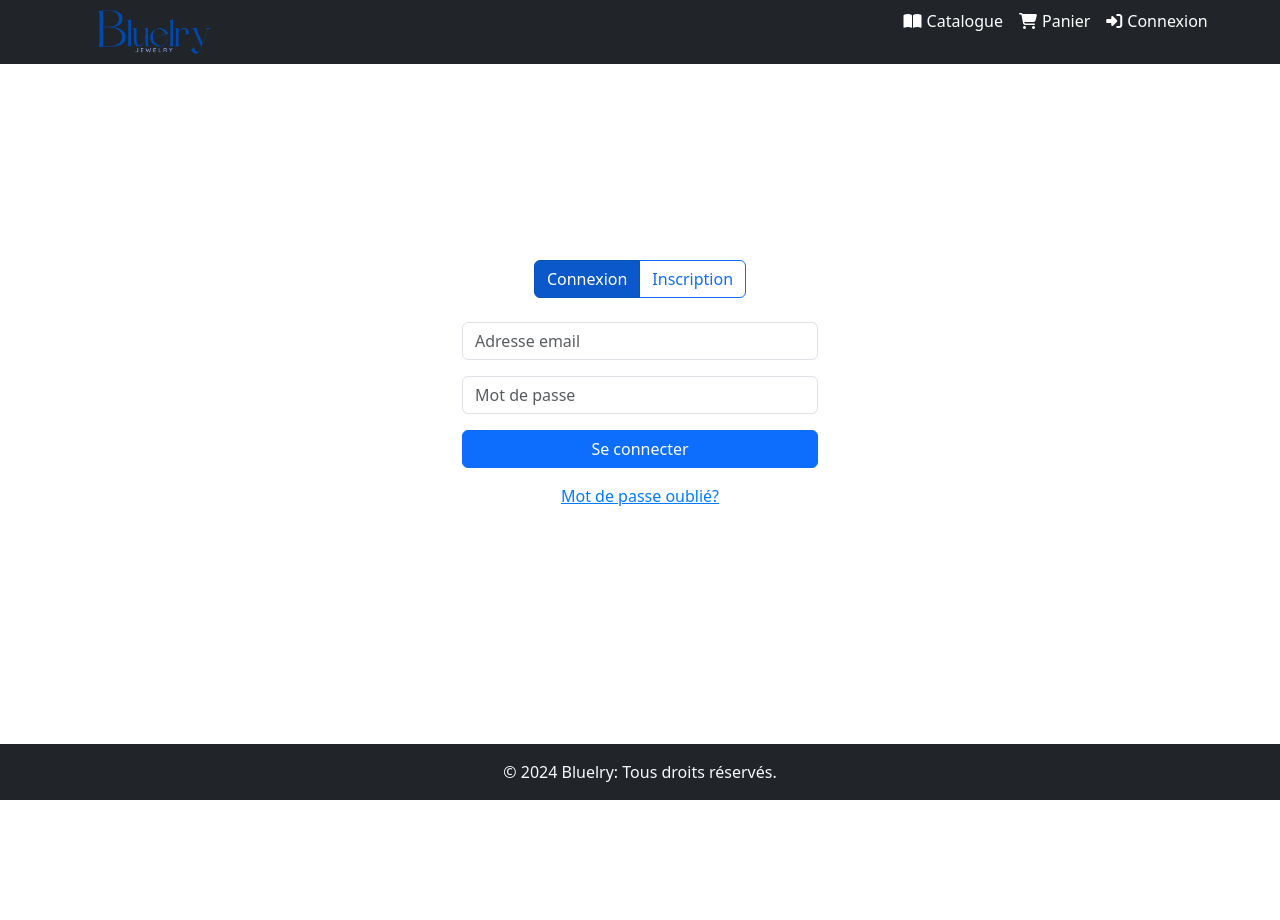
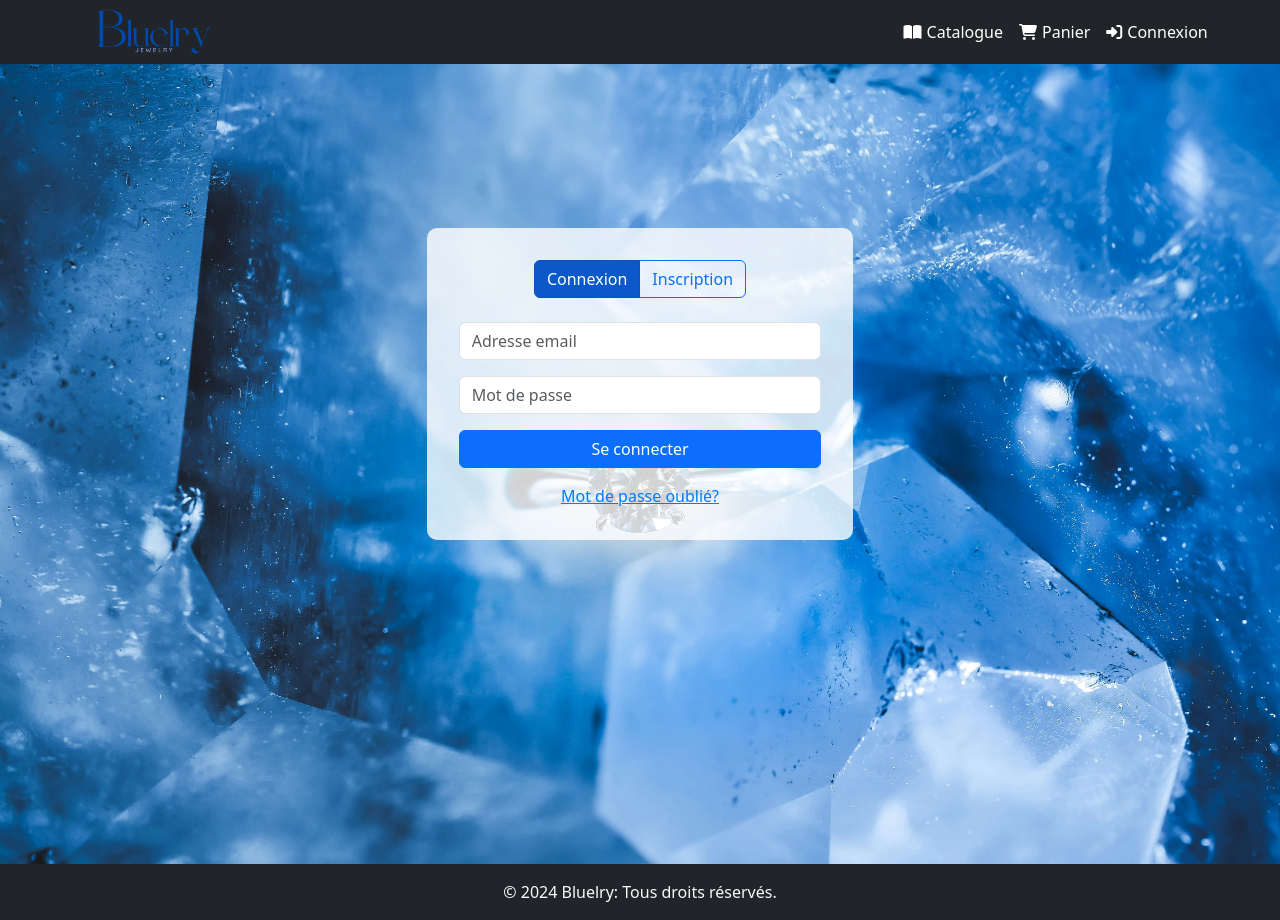
Before and after one commit to ayoub-sourrakh/bluelry_react, a React (Create React App) app: page /login in a window 1280 px wide. Before the commit the page ends 800 px from the top, so only its background shows below. Built offline with nearby package versions, Linux system fonts and the light colour scheme.

Commit message:
login page

```diff
--- a/src/components/Header/Header.css
+++ b/src/components/Header/Header.css
@@ -2,7 +2,6 @@
     background-color: rgba(var(--bs-dark-rgb), var(--bs-bg-opacity));
     margin-left: 55%;
     padding-left: 5%;
-    padding-bottom: 2%;
     border-bottom-left-radius: 10px;
     border-bottom-right-radius: 10px;
 }
@@ -12,6 +11,10 @@
 
 @media (max-width: 991.20px) {
 
+    .navbar-collapse {
+        padding-bottom: 2%;
+    }
+
     .dropdown-menu-dark {
         margin-bottom: 1rem;
         margin-right: 2rem;
--- a/src/pages/LoginPage.js
+++ b/src/pages/LoginPage.js
@@ -2,6 +2,7 @@ import React, { useState, useContext } from 'react';
 import { Container, Row, Col, Form, Button, ToggleButtonGroup, ToggleButton } from 'react-bootstrap';
 import { Link, useNavigate } from 'react-router-dom';
 import { AuthContext } from '../contexts/AuthContext';
+import backgroundImage from '../assets/imgs/backgound_auth.jpg';
 
 const AuthPage = () => {
   const [isLogin, setIsLogin] = useState(true); // State to toggle between login and register
@@ -87,9 +88,17 @@ const AuthPage = () => {
   };
 
   return (
-    <Container>
+    <Container
+      fluid
+      style={{
+        backgroundImage: `url(${backgroundImage})`,
+        backgroundSize: 'cover',
+        backgroundPosition: 'center',
+        minHeight: '100vh',
+      }}
+    >
       <Row className="justify-content-center align-items-center" style={{ minHeight: '80vh' }}>
-        <Col xs={12} md={6} lg={4}>
+        <Col xs={12} md={6} lg={4} style={{ backgroundColor: 'rgba(255, 255, 255, 0.8)', padding: '2rem', borderRadius: '10px' }}>
           <div className="text-center mb-4">
             <ToggleButtonGroup type="radio" name="auth-options" defaultValue={isLogin ? 1 : 2}>
               <ToggleButton
```
Also changed, not shown: src/assets/imgs/backgound_auth.jpg (added), src/assets/imgs/backgound_connexion.jpg (added).
